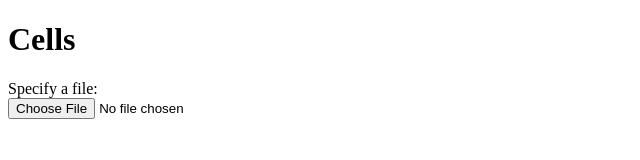
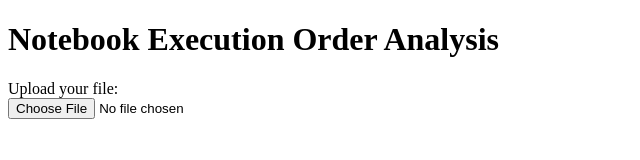
Before and after one commit to jerry-lu/cell-ui, a website: page public/index.html in a window 1280 px wide. Shown: the whole page, without its empty margins (0-640 px from the left). Drawn offline with Linux system fonts and the light colour scheme.

Commit message:
update front end

```diff
--- a/public/client.js
+++ b/public/client.js
@@ -1,5 +1,3 @@
-console.log('Client-side code running');
-
 const input = document.getElementById("input-file");
 let dict;
 
@@ -49,7 +47,6 @@ function readFileContent(file) {
 function displayCells(cells){
     clearBox('cells-div');
     for (let cell of cells){
-        //console.log(cell);
         let cellBody = document.createElement('div');
         cellBody.className = 'cell';
         cellBody.innerHTML = cell.source.join('');
@@ -85,7 +82,6 @@ function displayDependencies(event){
             throw new Error('request failed.');
         })
         .then(function(data){
-            console.log(data);
             let staleCells = getCellsfromExecCount(data);
             setInvalid(staleCells);
             setValid([cell]);
--- a/public/index.html
+++ b/public/index.html
@@ -8,9 +8,9 @@
     </head>
 
     <body>
-        <h1>Cells</h1>
+        <h1>Notebook Execution Order Analysis</h1>
         <div>
-            <label for="input-file">Specify a file:</label><br>
+            <label for="input-file">Upload your file:</label><br>
             <input type="file" id="input-file" accept=".ipynb">
         </div>
 
--- a/public/style.css
+++ b/public/style.css
@@ -1,6 +1,7 @@
 .cell {
     padding-top: 10px;
     padding-bottom: 10px;
+    padding-left: 10px;
     margin-left: 50px;
     margin-top: 5px;
     min-height: 10px;
```
